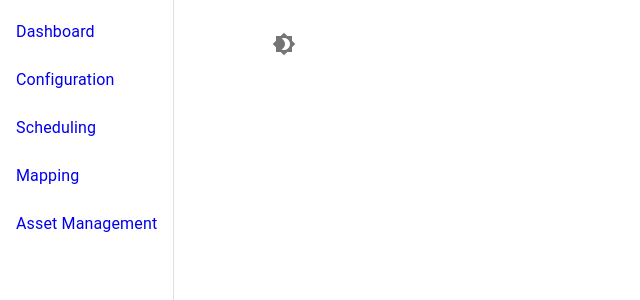
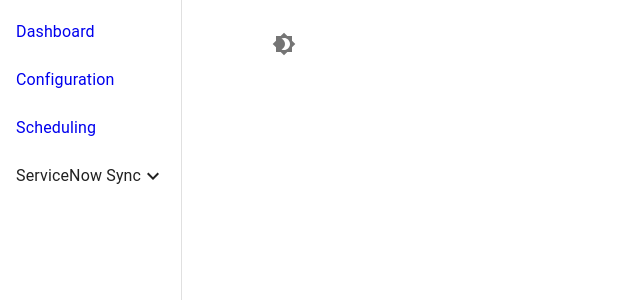
Before and after one commit to Scsharath2/AssetTrackingSystem, a React (Create React App) app in the folder asset-management-ui/: page / in a window 1280 px wide. Shown: the top 300 px of the page, without its empty margins (0-640 px from the left). Built offline with nearby package versions, Linux system fonts and the light colour scheme.

Commit message:
UI changes

```diff
--- a/asset-management-ui/src/components/Sidebar.js
+++ b/asset-management-ui/src/components/Sidebar.js
@@ -1,8 +1,15 @@
-import React from "react";
-import { Drawer, List, ListItem, ListItemText } from "@mui/material";
+import React, { useState } from "react";
+import { Drawer, List, ListItem, ListItemText, Typography, Collapse } from "@mui/material";
+import { ExpandLess, ExpandMore } from "@mui/icons-material";
 import { Link } from "react-router-dom";
 
 const Sidebar = () => {
+  const [openServiceNowSync, setOpenServiceNowSync] = useState(false);
+
+  const handleServiceNowClick = () => {
+    setOpenServiceNowSync(!openServiceNowSync);
+  };
+
   return (
     <Drawer variant="permanent" sx={{ width: 240 }}>
       <List>
@@ -15,12 +22,34 @@ const Sidebar = () => {
         <ListItem button component={Link} to="/scheduling">
           <ListItemText primary="Scheduling" />
         </ListItem>
-        <ListItem button component={Link} to="/mapping">
-          <ListItemText primary="Mapping" />
+
+
+        {/* ServiceNow Sync - Clickable Header */}
+        <ListItem button onClick={handleServiceNowClick}>
+          <ListItemText primary="ServiceNow Sync" />
+          {openServiceNowSync ? <ExpandLess /> : <ExpandMore />}
         </ListItem>
-        <ListItem button component={Link} to="/assets">
-          <ListItemText primary="Asset Management" />
-        </ListItem>
+
+        {/* Collapsible ServiceNow Sync Pages */}
+        <Collapse in={openServiceNowSync} timeout="auto" unmountOnExit>
+          <List component="div" disablePadding>
+            <ListItem button component={Link} to="/servicenow/assets" sx={{ pl: 4 }}>
+              <ListItemText primary="Assets" />
+            </ListItem>
+            <ListItem button component={Link} to="/servicenow/employees" sx={{ pl: 4 }}>
+              <ListItemText primary="Employees" />
+            </ListItem>
+            <ListItem button component={Link} to="/servicenow/locations" sx={{ pl: 4 }}>
+              <ListItemText primary="Locations" />
+            </ListItem>
+            <ListItem button component={Link} to="/servicenow/models" sx={{ pl: 4 }}>
+              <ListItemText primary="Models" />
+            </ListItem>
+            <ListItem button component={Link} to="/servicenow/stock" sx={{ pl: 4 }}>
+              <ListItemText primary="Stock" />
+            </ListItem>
+          </List>
+        </Collapse>
       </List>
     </Drawer>
   );
```
